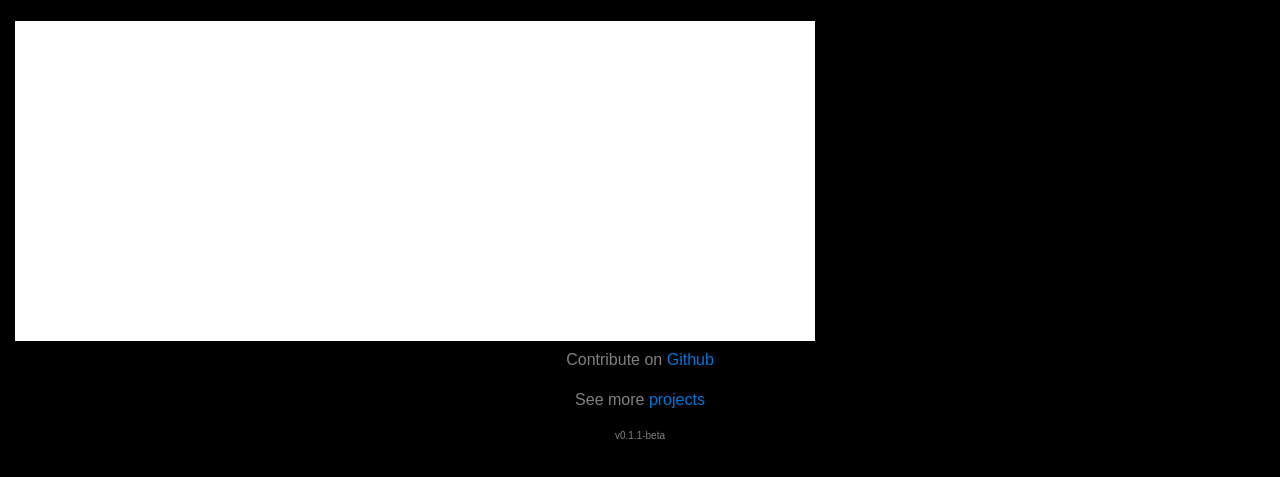
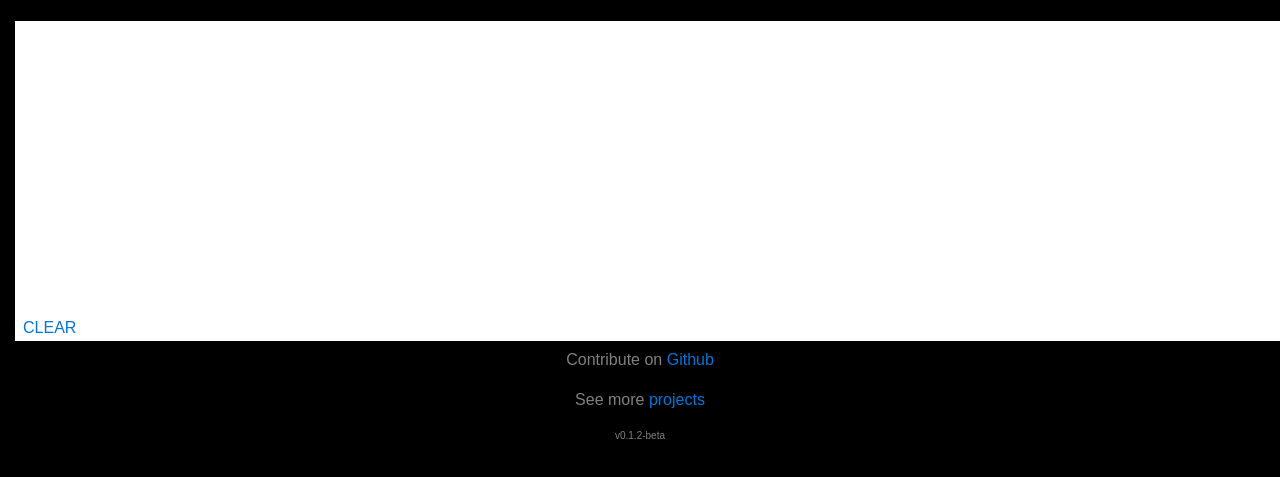
Before and after one commit to isaacdozier/drawing-app, a plain HTML site: page index.html in a window 1280 px wide. Shown: the part 47-524 px from the top of the page. Drawn offline with nearby package versions, Linux system fonts and the light colour scheme.

Commit message:
v0.1.2-beta: Fix canvas width. Add 'clear' button.

```diff
--- a/index.html
+++ b/index.html
@@ -31,11 +31,11 @@
 		<div class="row">
 			<div class="col">
 				<h1>Drawing App</h1>
-
 			</div>
 		</div>
 		<div id="inner" class="row">
 			<div class="col draw">
+				<a id="btn" target="_self" href="index.html">CLEAR</a>
 				<!--<button id="btn" onclick="clear()">Clear</button>-->
 				<canvas onmousemove="draw(event)" id="draw"></canvas>
 			</div>
@@ -50,7 +50,7 @@
 
 		<div class="row foot">
 			<div class="col">
-				<p>v0.1.1-beta</p>
+				<p>v0.1.2-beta</p>
 			</div>
 		</div>
 	</div>
--- a/src.js
+++ b/src.js
@@ -1,4 +1,4 @@
-document.getElementById('draw').width  = window.screen.width
+document.getElementById('draw').width  = document.getElementById("inner").offsetWidth
 document.getElementById('draw').height = 320
 
 var offsetX, offsetY, cnt = 0
--- a/style.css
+++ b/style.css
@@ -27,7 +27,9 @@ p{
 
 #btn{
     position: absolute;
+    bottom: 0px;
     margin: 8px;
+    z-index: 99;
 }
 
 #Content {
```
